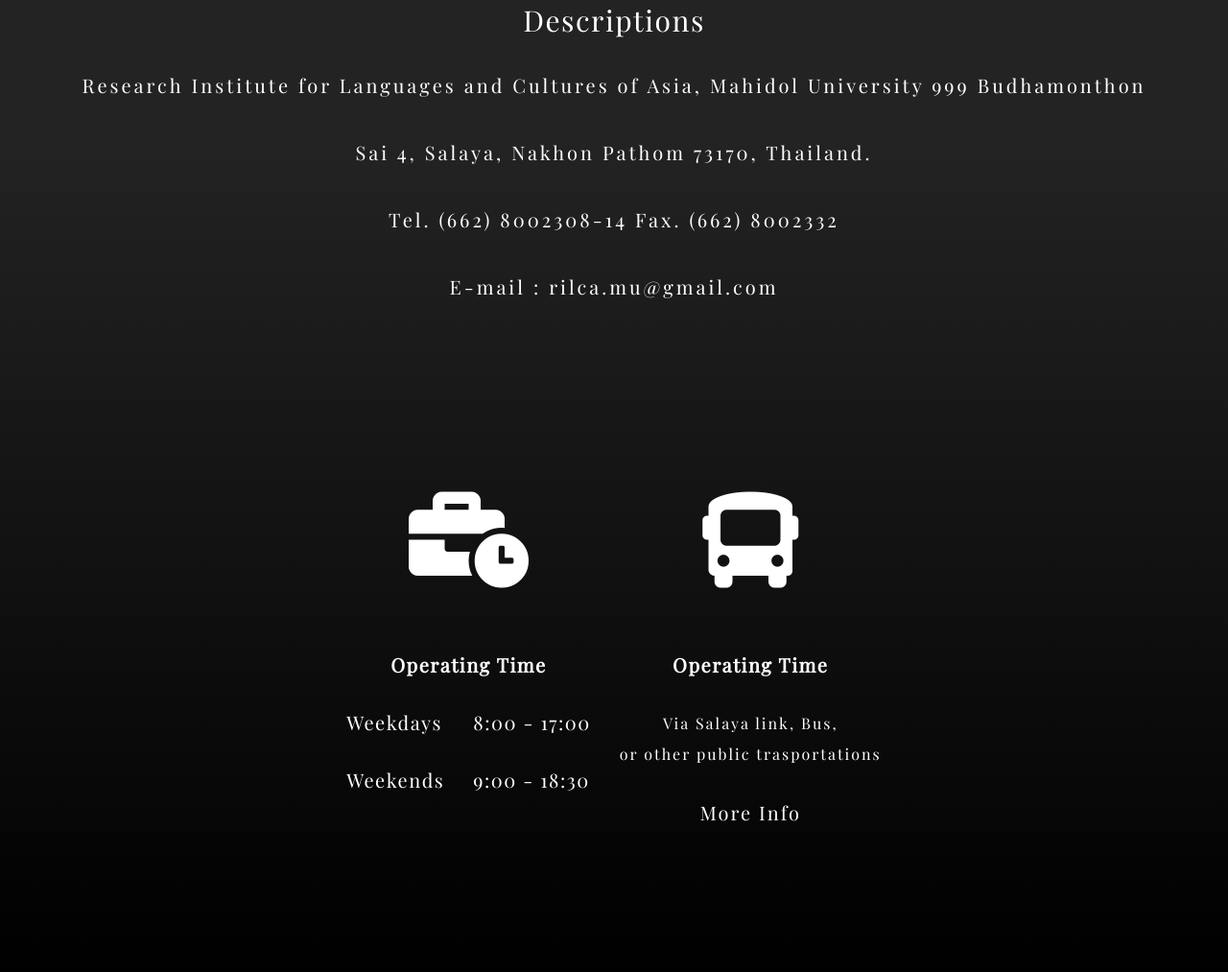
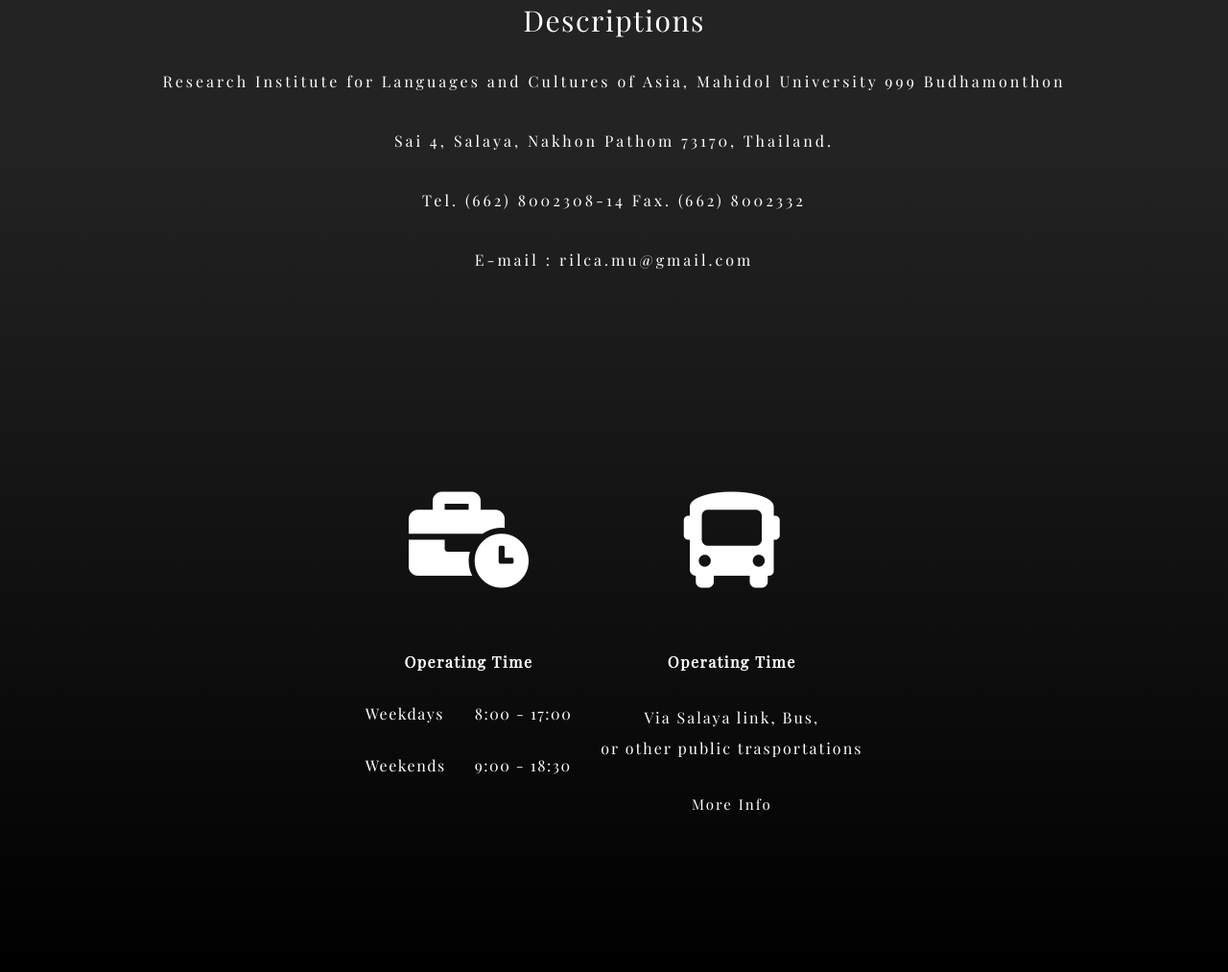
Before and after one commit to timetrp/Museum, a plain HTML site: page html/Com_Contact.html in a window 1280 px wide. Shown: the part 720-1733 px from the top of the page at 96% size. Drawn offline with nearby package versions, Linux system fonts and the light colour scheme; some packages are replaced by stand-ins of ours; a web font is replaced by a local one.

Commit message:
almost done contact page

```diff
--- a/html/Com_Contact.html
+++ b/html/Com_Contact.html
@@ -58,7 +58,7 @@
             letter-spacing: 3px;
             line-height: 2;
             font-weight: 100;
-            font-size: 20px;
+            font-size: 16px;
 
         }
 
@@ -76,14 +76,14 @@
         th,
         td {
             color: white;
-            font-size: 20px;
+            font-size: 16px;
             padding: 15px;
             letter-spacing: 1.5px;
         }
 
         td>#a1 {
             letter-spacing: 2px;
-            font-size: 20px;
+            font-size: 15px;
         }
 
         #a1:hover {
@@ -143,8 +143,10 @@
                         text-indent: 100%;
                         white-space: nowrap;
                         overflow: hidden;
-
-                     }
+                        }
+                        #dscript {
+                            font-size: 18px;
+                        }
 
                 }
     </style>
```
